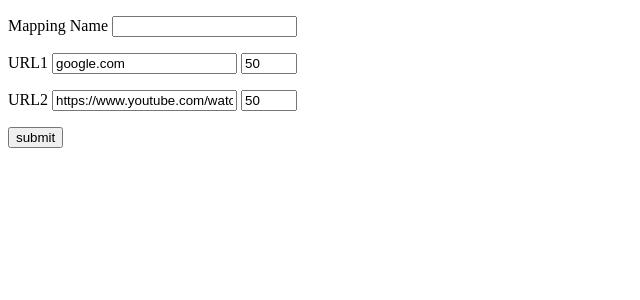
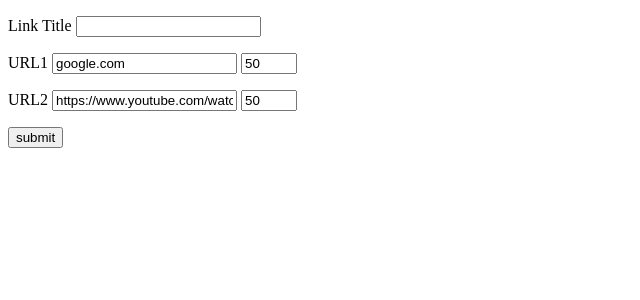
Before and after one commit to kennethgoodman/linklotto, a Flask app: page / in a window 1280 px wide. Shown: the top 300 px of the page, without its empty margins (0-640 px from the left). Run offline with Flask 2, Linux system fonts and the light colour scheme.

Commit message:
changing from mapping name

```diff
--- a/templates/index.html
+++ b/templates/index.html
@@ -2,7 +2,7 @@
 <title>Link Lotto</title>
 <section class="content">
   <form action="create_route" method = "POST">
-  	  <p>Mapping Name <input type = "text" name = "Name" /></p>
+  	  <p>Link Title <input type = "text" name = "Name" /></p>
       <p>
       	URL1
       	<input type="text" name="FirstURL" value="google.com"/>
```
